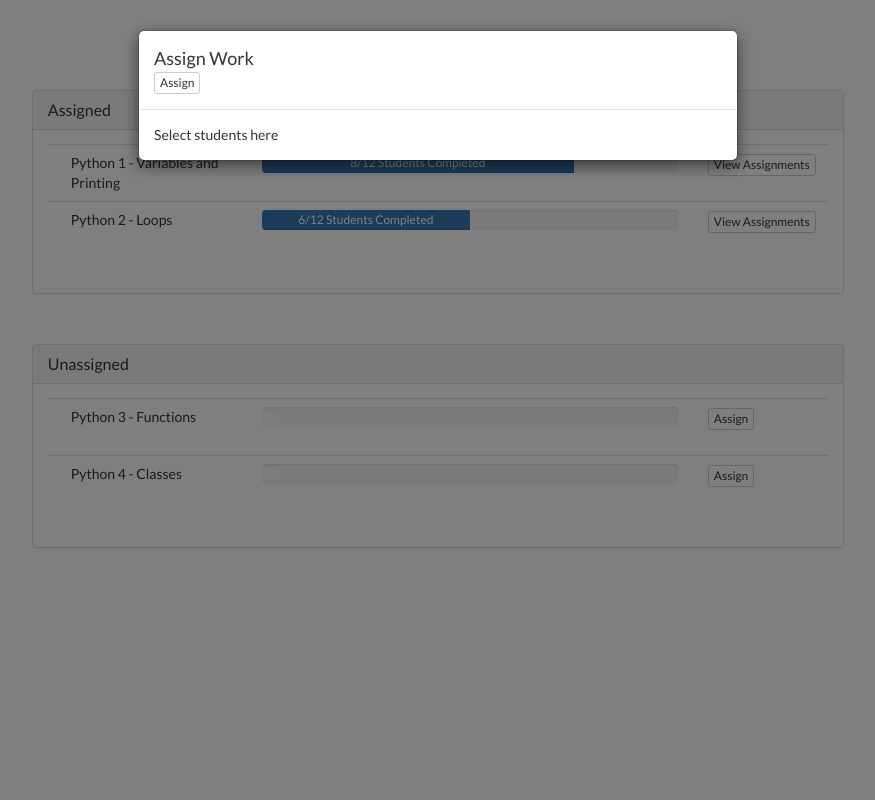
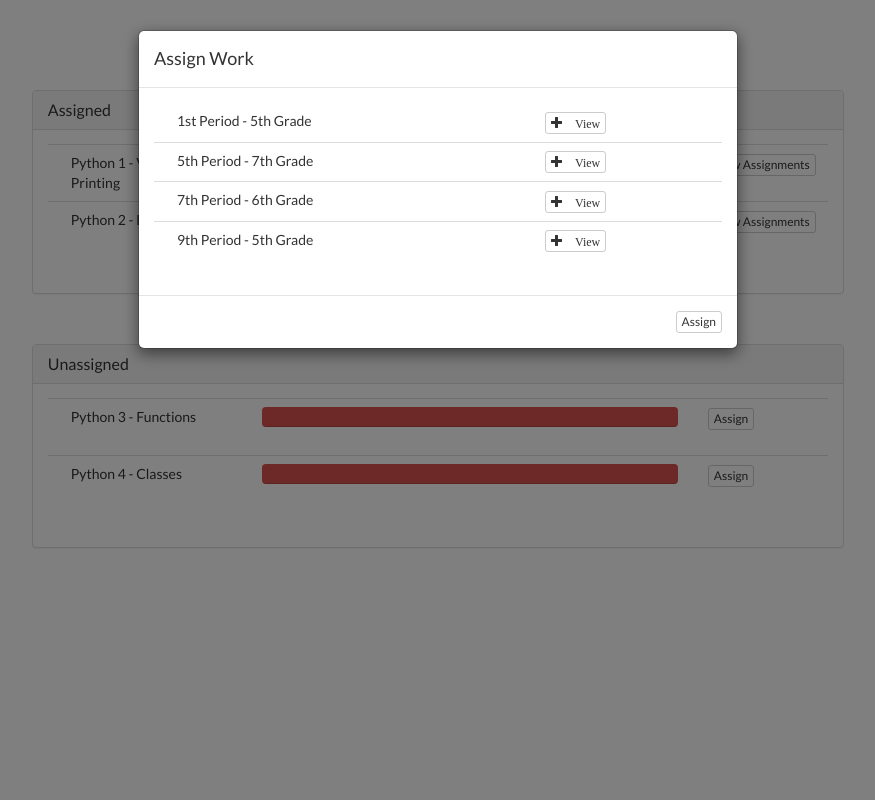
Before and after one commit to amc8391/CoderGarten, a Flask app: page /teacher-assignments in a window 1280 px wide, after a click on "Assign". Shown: the whole page, without its empty margins (202-1077 px from the left). Run offline with Flask 2, Linux system fonts and the light colour scheme; some libraries are stand-ins or nearby versions.

Commit message:
More work on the teacher-assignments modal. Added a link to the assignments page. Also added the teacher homepage

```diff
--- a/app/static/css/main.css
+++ b/app/static/css/main.css
@@ -245,3 +245,10 @@ div.messages-buttons {
 .message-content textarea {
     width: 100%;
 }
+
+.progress span {
+    position: absolute;
+    display: block;
+    width: 100%;
+    color: #5C5C5C;
+}
--- a/app/templates/main.html
+++ b/app/templates/main.html
@@ -100,7 +100,7 @@
           <ul class="nav navbar-nav">
             <li class="active"><a href="/teacher-homepage">Home</a></li>
             <li><a href="#">Class Sections</a></li>
-            <li><a href="/projects">Projects</a></li>
+            <li><a href="/teacher-assignments">Projects</a></li>
             <li><a href="/leaderboard">Leaderboards</a></li>
             <li><a href="/messages">Messages <span class="badge">5</span></a></li>
             <li><a href="/Settings">Settings</a></li>
--- a/app/templates/teacher-assignments.html
+++ b/app/templates/teacher-assignments.html
@@ -1,7 +1,7 @@
 {% extends 'main.html' %}
 
 {% block title %}
-	Welcome to CoderGarten!
+Assignments | CoderGarten
 {% endblock %}
 <!----Assignment button pops up modal that shows a list of students that you can assign students--->
 {% block content %}
@@ -18,10 +18,9 @@
                         <td>
                             <div class="col-md-3">Python 1 - Variables and Printing</div>
                                 <div class="col-md-7">
-                                    <div class="progress">
+                                    <div class="progress text-center">
                                         <div class="progress-bar" role="progressbar" aria-valuenow="75"
                                         aria-valuemin="0" ariavaluemax="100" style="width:75%">
-                                        8/12 Students Completed
                                     </div>
                                 </div>
                             </div>
@@ -35,10 +34,9 @@
                         <td>
                             <div class="col-md-3">Python 2 - Loops</div>
                                 <div class="col-md-7">
-                                    <div class="progress">
+                                    <div class="progress text-centered">
                                         <div class="progress-bar" role="progressbar" aria-valuenow="50"
                                         aria-valuemin="0" ariavaluemax="100" style="width:50%">
-                                        6/12 Students Completed
                                     </div>
                                 </div>
                             </div>
@@ -63,16 +61,16 @@
                         <td>
                             <div class="col-md-3">Python 3 - Functions</div>
                                 <div class="col-md-7">
-                                    <div class="progress">
-                                        <div class="progress-bar" role="progressbar" aria-valuenow="50"
-                                        aria-valuemin="0" ariavaluemax="100" style="width:0%">
-                                        0%
+                                    <div class="progress text-center">
+                                        <div class="progress-bar progress-bar-danger" role="progressbar" aria-valuenow="100"
+                                        aria-valuemin="0" ariavaluemax="100" style="width:100%">
                                     </div>
                                 </div>
                             </div>
                             <div class="col-md-2">
 		    			        <button type="button" class="btn btn-xs btn-default"
-                                data-toggle="modal" data-target="#teachmodal">Assign</button>		    		        </div>
+                                data-toggle="modal" data-target="#teachmodal">Assign</button>
+                            </div>
                         </td>
                     </tr>
 
@@ -80,10 +78,9 @@
                         <td>
                             <div class="col-md-3">Python 4 - Classes</div>
                                 <div class="col-md-7">
-                                    <div class="progress">
-                                        <div class="progress-bar" role="progressbar" aria-valuenow="50"
-                                        aria-valuemin="0" ariavaluemax="100" style="width:0%">
-                                        0%
+                                    <div class="progress text-centered">
+                                        <div class="progress-bar progress-bar-danger" role="progressbar" aria-valuenow="100"
+                                        aria-valuemin="0" ariavaluemax="100" style="width:100%">
                                     </div>
                                 </div>
                             </div>
@@ -103,14 +100,104 @@
                 <div class="modal-content">
                     <div class="modal-header">
                         <h4 class="modal-title">Assign Work</h4>
-                        <button type="button" class="btn btn-xs btn-default" data-dismiss="modal">Assign</button>
+                    </div>
+                    <div class="modal-body">
+                        <div style="overflow-y:scroll;max-height:400px;">
+
+                            <table class="table table-responsive">
+                                <tr></tr>
+                                <tr>
+                                    <td>
+                                        <div class="col-md-8">
+                                            1st Period - 5th Grade
+                                        </div>
+
+                                        <div class="col-md-4">
+                                            <button type="button" class="btn btn-default btn-xs" data-toggle="collapse" id="section1" data-target=".section1">
+                                                    <span class="glyphicon glyphicon-plus">    View</span>
+                                            </button>
+                                        </div>
+                                    </td>
+                                </tr>
+
+                                <tr class="collapse section1">
+                                    <td style="padding-left:40px;" colspan="2">
+                                        <p><label class="checkbox-inline"><input type="checkbox" checked="checked">Bobby Droptables</label></p>
+                                        <p><label class="checkbox-inline"><input type="checkbox" checked="checked">John Smith</label></p>
+                                        <p><label class="checkbox-inline"><input type="checkbox" checked="checked">Jane Martin</label></p>
+                                    </td>
+                                </tr>
+
+
+                                <tr>
+                                    <td>
+                                        <div class="col-md-8">
+                                            5th Period - 7th Grade
+                                        </div>
+                                        <div class="col-md-4">
+                                            <button type="button" class="btn btn-default btn-xs" data-toggle="collapse" id="section2" data-target=".section2">
+                                                    <span class="glyphicon glyphicon-plus">    View</span>
+                                            </button>
+                                        </div>
+                                    </td>
+                                </tr>
+
+                                <tr class="collapse section2">
+                                    <td style="padding-left:40px;" colspan="2">
+                                        <p><label class="checkbox-inline"><input type="checkbox" checked="checked">Draci Malfoy</label></p>
+                                        <p><label class="checkbox-inline"><input type="checkbox" checked="checked">Jacob Java</label></p>
+                                        <p><label class="checkbox-inline"><input type="checkbox" checked="checked">Peter Python</label></p>
+                                    </td>
+                                </tr>
+
+                                <tr>
+                                    <td>
+                                        <div class="col-md-8">
+                                            7th Period - 6th Grade
+                                        </div>
+                                        <div class="col-md-4">
+                                            <button type="button" class="btn btn-default btn-xs" data-toggle="collapse" id="section3" data-target=".section3">
+                                                    <span class="glyphicon glyphicon-plus">    View</span>
+                                            </button>
+                                        </div>
+                                    </td>
+                                </tr>
+
+                                <tr class="collapse section3">
+                                    <td style="padding-left:40px;" colspan="2">
+                                        <p><label class="checkbox-inline"><input type="checkbox" checked="checked">Patricia Perl</label></p>
+                                        <p><label class="checkbox-inline"><input type="checkbox" checked="checked">Charlie C</label></p>
+                                        <p><label class="checkbox-inline"><input type="checkbox" checked="checked">Lazy John</label></p>
+                                    </td>
+                                </tr>
+                                <tr>
+                                    <td>
+                                        <div class="col-md-8">
+                                            9th Period - 5th Grade
+                                        </div>
+                                        <div class="col-md-4">
+                                            <button type="button" class="btn btn-default btn-xs" data-toggle="collapse" id="section4" data-target=".section4">
+                                                    <span class="glyphicon glyphicon-plus">    View</span>
+                                            </button>
+                                        </div>
+                                    </td>
+                                </tr>
+
+                                <tr class="collapse section4">
+                                    <td style="padding-left:40px;" colspan="2">
+                                        <p><label class="checkbox-inline"><input type="checkbox" checked="checked">Henry Haskell</label></p>
+                                        <p><label class="checkbox-inline"><input type="checkbox" checked="checked">George Go</label></p>
+                                        <p><label class="checkbox-inline"><input type="checkbox" checked="checked">Frank Fortran</label></p>
+                                    </td>
+                                </tr>
+
+                            </table>
+                        </div>
 
                     </div>
-                    <div class="modal-body">
-                        Select students here
-
+                    <div class="modal-footer">
+                        <button type="button" class="btn btn-xs btn-default" data-dismiss="modal">Assign</button>
                     </div>
-
                 </div>
 
             </div>
--- a/app/views.py
+++ b/app/views.py
@@ -1,6 +1,7 @@
 __author__ = 'Team OnePunch'
 from app import app
 from flask import render_template
+
 
 @app.route('/index')
 def index():
@@ -9,38 +10,43 @@ def index():
 @app.route('/')
 @app.route('/login')
 def login():
-	return render_template('login.html')
+    return render_template('login.html')
 
 @app.route('/student-homepage')
 def student_homepage():
-	return render_template('student-homepage.html')
+    return render_template('student-homepage.html')
 
 # TODO: Replace later.
 @app.route('/parent-homepage')
 def parent_homepage():
-	return render_template('parent-homepage.html')
+    return render_template('parent-homepage.html')
 
 @app.route('/leaderboard')
 def leaderboard():
-	return render_template('leaderboard.html')
+    return render_template('leaderboard.html')
 
 @app.route('/messages')
 def messages():
-	return render_template('messages.html')
+    return render_template('messages.html')
 
 @app.route('/message/new')
 def new_message():
-	return render_template('new-message.html')
+    return render_template('new-message.html')
 
 @app.route('/message/view')
 def view_message():
-	return render_template('view-message.html')
+    return render_template('view-message.html')
 
 @app.route('/teacher-assignments')
 def teacher_assignments():
-	return render_template('teacher-assignments.html')
+    return render_template('teacher-assignments.html')
 
 
 @app.route('/editor')
 def editor():
     return render_template('editor.html')
+
+
+@app.route('/teacher-homepage')
+def teacher_homepage():
+    return render_template('teacher-homepage.html')
--- a/run.py
+++ b/run.py
@@ -4,4 +4,4 @@ __author__ = 'Team OnePunch'
 from app import app
 #app.run(debug=True)
 if __name__ == "__main__":
-    app.run()
+    app.run(debug=True)
```
Also changed, not shown: app/templates/teacher-homepage.html (added, +117 -0 lines).
